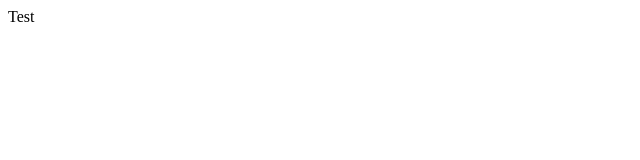
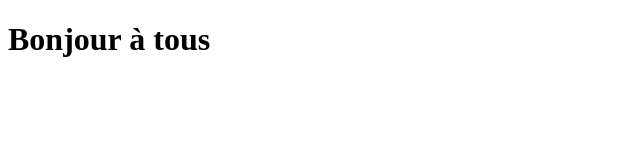
Before and after one commit to AntoineVieillard/coursera-test, a plain HTML site: page Site/index.html in a window 1280 px wide. Shown: the whole page, without its empty margins (0-640 px from the left). Drawn offline with Linux system fonts and the light colour scheme.

Commit message:
Correction

```diff
--- a/Site/index.html
+++ b/Site/index.html
@@ -1,7 +1,11 @@
+<!DOCTYPE html>
 <html>
-  <Title> Test </title>
-<body>
-  Test
-</body>
+    <head>
+        <meta charset="utf-8" />
+        <title>Titre</title>
+    </head>
 
+    <body>
+      <h1> Bonjour à tous </h1>
+    </body>
 </html>
```
